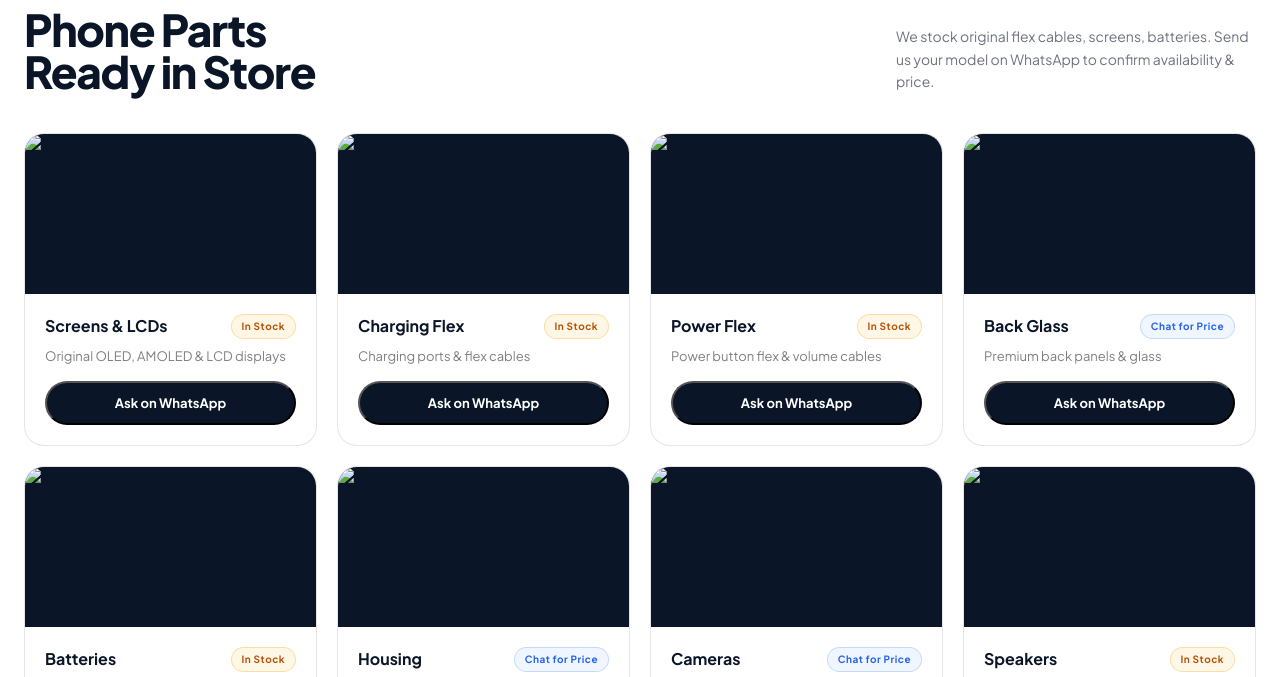
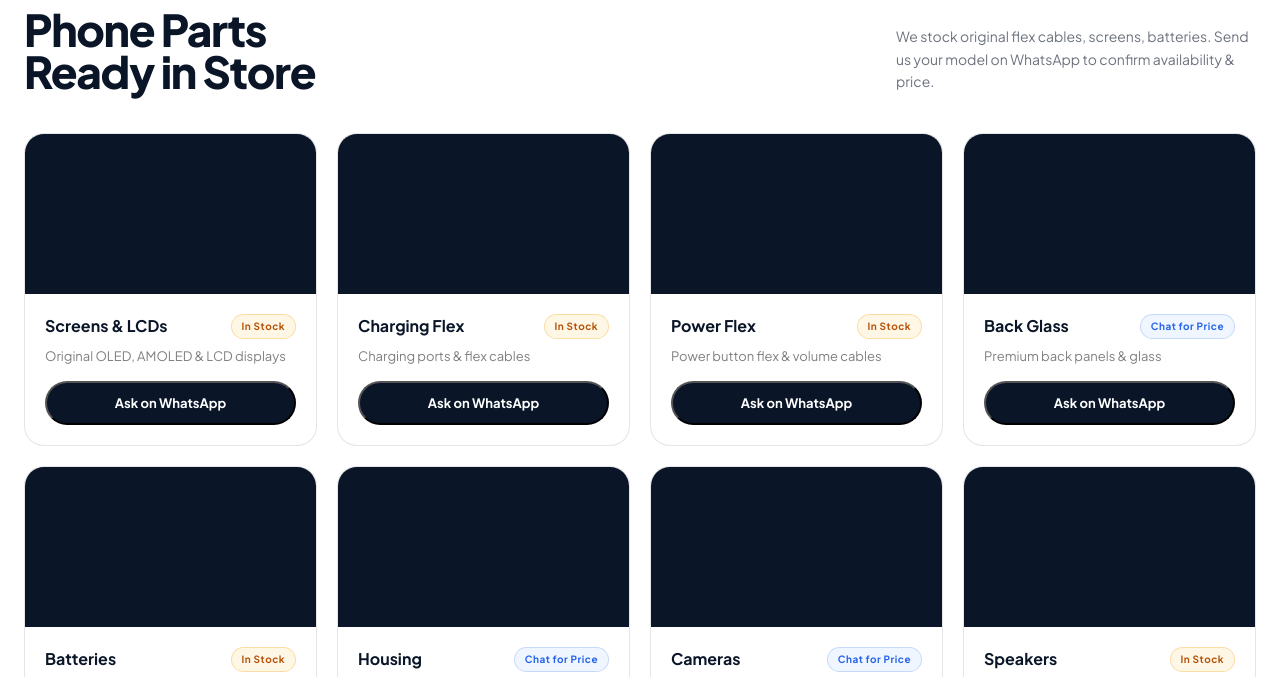
Before and after one commit to Gazer-Hub/skymodernize, a plain HTML site: page index.html in a window 1280 px wide. Shown: the part 800-1477 px from the top of the page. Drawn offline with Linux system fonts and the light colour scheme.

Commit message:
Update index.html

```diff
--- a/index.html
+++ b/index.html
@@ -81,10 +81,11 @@
         <p class="sub">We stock original flex cables, screens, batteries. Send us your model on WhatsApp to confirm availability & price.</p>
       </div>
 
+
       <div class="grid-4">
         <!-- Card 1 -->
         <div class="card">
-          <div class="card-img"><img src="images/screens.webp" alt="Screens & LCDs"></div>
+          <div class="card-img"><img src="images/screens.webp" alt="Screens & LCDs" loading="lazy" onerror="this.style.display='none'"></div>
           <div class="card-body">
             <div class="card-top"><h3>Screens & LCDs</h3><span class="badge badge-gold">In Stock</span></div>
             <p class="card-desc">Original OLED, AMOLED & LCD displays</p>
@@ -93,7 +94,7 @@
         </div>
         <!-- Card 2 -->
         <div class="card">
-          <div class="card-img"><img src="images/charging-flex.webp" alt="Charging Flex"></div>
+          <div class="card-img"><img src="images/charging-flex.webp" alt="Charging Flex" loading="lazy" onerror="this.style.display='none'"></div>
           <div class="card-body">
             <div class="card-top"><h3>Charging Flex</h3><span class="badge badge-gold">In Stock</span></div>
             <p class="card-desc">Charging ports & flex cables</p>
@@ -102,7 +103,7 @@
         </div>
         <!-- Card 3 -->
         <div class="card">
-          <div class="card-img"><img src="images/power-flex.webp" alt="Power Flex"></div>
+          <div class="card-img"><img src="images/power-flex.webp" alt="Power Flex" loading="lazy" onerror="this.style.display='none'"></div>
           <div class="card-body">
             <div class="card-top"><h3>Power Flex</h3><span class="badge badge-gold">In Stock</span></div>
             <p class="card-desc">Power button flex & volume cables</p>
@@ -111,7 +112,7 @@
         </div>
         <!-- Card 4 -->
         <div class="card">
-          <div class="card-img"><img src="images/back-glass.webp" alt="Back Glass"></div>
+          <div class="card-img"><img src="images/back-glass.webp" alt="Back Glass" loading="lazy" onerror="this.style.display='none'"></div>
           <div class="card-body">
             <div class="card-top"><h3>Back Glass</h3><span class="badge badge-blue">Chat for Price</span></div>
             <p class="card-desc">Premium back panels & glass</p>
@@ -120,7 +121,7 @@
         </div>
         <!-- Card 5 -->
         <div class="card">
-          <div class="card-img"><img src="images/batteries.webp" alt="Batteries"></div>
+          <div class="card-img"><img src="images/batteries.webp" alt="Batteries" loading="lazy" onerror="this.style.display='none'"></div>
           <div class="card-body">
             <div class="card-top"><h3>Batteries</h3><span class="badge badge-gold">In Stock</span></div>
             <p class="card-desc">High capacity original batteries</p>
@@ -129,7 +130,7 @@
         </div>
         <!-- Card 6 -->
         <div class="card">
-          <div class="card-img"><img src="images/housing.webp" alt="Housing"></div>
+          <div class="card-img"><img src="images/housing.webp" alt="Housing" loading="lazy" onerror="this.style.display='none'"></div>
           <div class="card-body">
             <div class="card-top"><h3>Housing</h3><span class="badge badge-blue">Chat for Price</span></div>
             <p class="card-desc">Complete housing & frames</p>
@@ -138,7 +139,7 @@
         </div>
         <!-- Card 7 -->
         <div class="card">
-          <div class="card-img"><img src="images/cameras.webp" alt="Cameras"></div>
+          <div class="card-img"><img src="images/cameras.webp" alt="Cameras" loading="lazy" onerror="this.style.display='none'"></div>
           <div class="card-body">
             <div class="card-top"><h3>Cameras</h3><span class="badge badge-blue">Chat for Price</span></div>
             <p class="card-desc">Front & rear camera modules</p>
@@ -147,7 +148,7 @@
         </div>
         <!-- Card 8 -->
         <div class="card">
-          <div class="card-img"><img src="images/speakers.webp" alt="Speakers"></div>
+          <div class="card-img"><img src="images/speakers.webp" alt="Speakers" loading="lazy" onerror="this.style.display='none'"></div>
           <div class="card-body">
             <div class="card-top"><h3>Speakers</h3><span class="badge badge-gold">In Stock</span></div>
             <p class="card-desc">Earpiece, loudspeaker & buzzer</p>
@@ -155,6 +156,7 @@
           </div>
         </div>
       </div>
+
 
       <div class="brands">
         <small>We Support All Major Brands</small>
```
